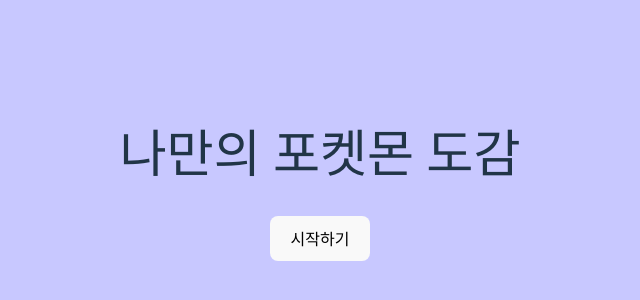
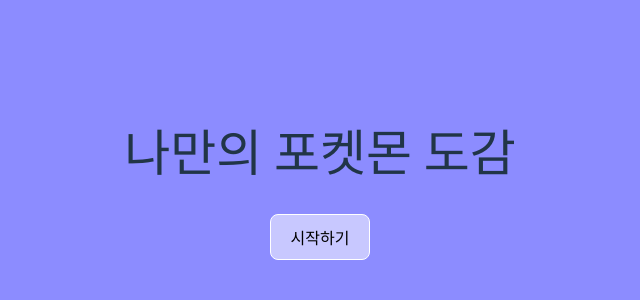
Before and after one commit to gksek015/Pokemon-Dex, a React (Vite) app: page / in a window 1280 px wide. Shown: the part 224-524 px from the top of the page, without its empty margins (320-960 px from the left). Built offline with nearby package versions, Linux system fonts and the light colour scheme.

Commit message:
Home button

```diff
--- a/src/pages/Home.jsx
+++ b/src/pages/Home.jsx
@@ -9,7 +9,16 @@
     justify-content: center;
     width: 100vw;
     height: 100vh;
+    background-color: #8C8CFF;
+`;
+
+const Title = styled.h1`
+    font-size: 50px;
+`
+
+const HomeButton = styled.button`
     background-color: #C8C8FF;
+    border-color: white;
 `
 
 const Home = () => {
@@ -21,8 +30,8 @@
 
   return (
     <HomeContainer>
-        <h1>나만의 포켓몬 도감</h1>
-        <button onClick={handleStartButton}>시작하기</button>
+        <Title>나만의 포켓몬 도감</Title>
+        <HomeButton onClick={handleStartButton}>시작하기</HomeButton>
     </HomeContainer>
   )
 }
```
